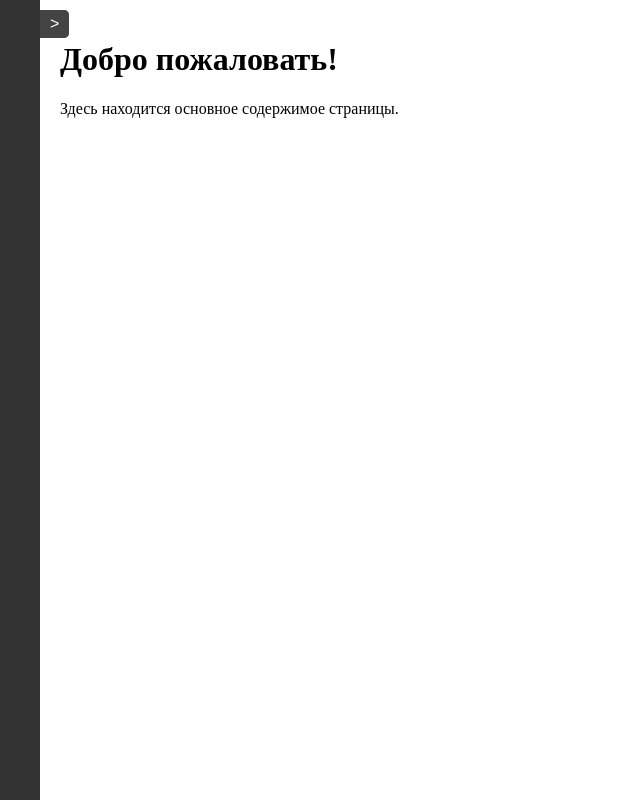
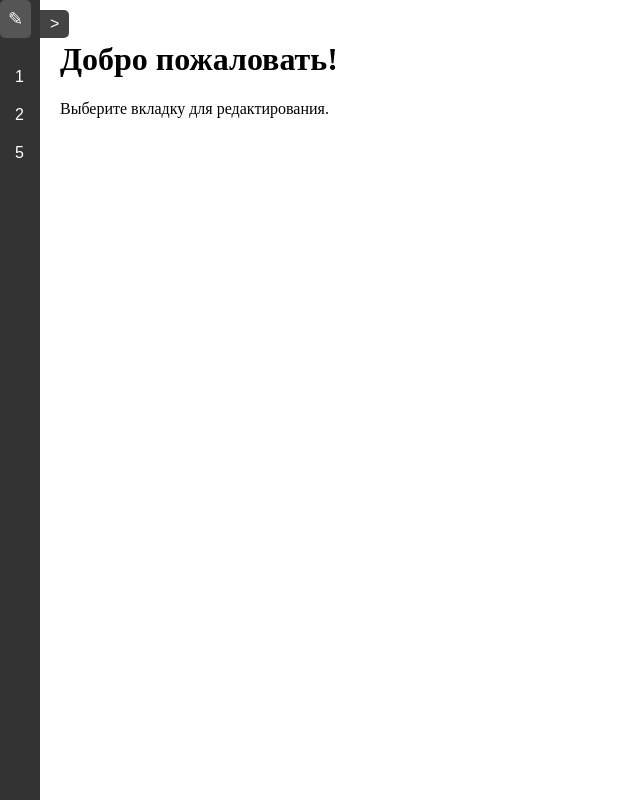
Before and after one commit to Apozoic/content-management, a React (Create React App) app: page / in a window 1280 px wide. Shown: the whole page, without its empty margins (0-640 px from the left). Built offline with nearby package versions, Linux system fonts and the light colour scheme; data requests are answered from the project's data file; the HTML template or start-up script is replaced by a standard one.

Commit message:
Текстовый редактор для вкладок

```diff
--- a/db.json
+++ b/db.json
@@ -11,6 +11,12 @@
       "label": "1",
       "order": 0,
       "editable": false
+    },
+    {
+      "id": "05f3",
+      "label": "5",
+      "order": 2,
+      "editable": true
     }
   ]
 }
--- a/src/App.js
+++ b/src/App.js
@@ -4,30 +4,37 @@ import './App.css';
 
 function App() {
   const [isSidebarOpen, setIsSidebarOpen] = useState(false);
-  const [editMode, setEditMode] = useState(false);
+  const [activeTab, setActiveTab] = useState(null);
+  const [editorContent, setEditorContent] = useState(""); // содержимое текстового редактора
 
   const toggleSidebar = () => {
-    setIsSidebarOpen((prevState) => !prevState);
-  };
-
-  const toggleEditMode = () => {
-    setEditMode((prevState) => !prevState);
+    setIsSidebarOpen(prev => !prev);
   };
 
   return (
     <div className={`App ${isSidebarOpen ? 'sidebar-open' : ''}`}>
-      {/* Sidebar component */}
-      <Sidebar isOpen={isSidebarOpen} editMode={editMode} toggleEditMode={toggleEditMode} />
-
-      {/* Toggle button located outside the sidebar */}
-      <button className="toggle-button" onClick={toggleSidebar}>
-        {isSidebarOpen ? '<' : '>'}
-      </button>
-
-      {/* Main content */}
+      <Sidebar
+        isOpen={isSidebarOpen}
+        toggleSidebar={toggleSidebar}
+        activeTab={activeTab}
+        setActiveTab={setActiveTab}
+      />
       <div className="content">
-        <h1>Добро пожаловать!</h1>
-        <p>Здесь находится основное содержимое страницы.</p>
+        {activeTab ? (
+          <div>
+            <h2>Текстовый редактор для вкладки {activeTab}</h2>
+            <textarea
+              value={editorContent}
+              onChange={(e)=> setEditorContent(e.target.value)}
+              style={{width:"100%", height:"400px"}}
+            />
+          </div>
+        ) : (
+          <div>
+            <h1>Добро пожаловать!</h1>
+            <p>Выберите вкладку для редактирования.</p>
+          </div>
+        )}
       </div>
     </div>
   );
--- a/src/components/Sidebar.css
+++ b/src/components/Sidebar.css
@@ -144,3 +144,28 @@
   padding: 8px 0;
   font-size: 16px;
 }
+
+.display-menu {
+  padding: 5px;
+}
+
+.display-item-button {
+  display: block;
+  width: 100%;
+  background: none;
+  border: none;
+  text-align: left;
+  font-size: 16px;
+  color: #fff;
+  padding: 10px;
+  cursor: pointer;
+  transition: background-color 0.3s;
+}
+
+.display-item-button:hover {
+  background-color: #444;
+}
+
+.display-item-button.active {
+  background-color: #555;
+}
--- a/src/components/Sidebar.js
+++ b/src/components/Sidebar.js
@@ -2,7 +2,7 @@ import React, { useState, useEffect } from 'react';
 import { DragDropContext, Droppable, Draggable } from '@hello-pangea/dnd';
 import './Sidebar.css';
 
-function Sidebar({ isOpen, toggleSidebar }) {
+function Sidebar({ isOpen, toggleSidebar, activeTab, setActiveTab }) {
   const [menuItems, setMenuItems] = useState([]);
   const [editMode, setEditMode] = useState(false);
 
@@ -11,7 +11,6 @@ function Sidebar({ isOpen, toggleSidebar }) {
     fetch('http://localhost:3001/menuItems')
       .then((res) => res.json())
       .then((data) => {
-        // сортируем по order (если его нет, сортируем по id)
         const sorted = data.sort((a, b) => {
           const orderA = a.order !== undefined ? a.order : a.id;
           const orderB = b.order !== undefined ? b.order : b.id;
@@ -22,12 +21,11 @@ function Sidebar({ isOpen, toggleSidebar }) {
       .catch((err) => console.error('Ошибка загрузки меню:', err));
   }, []);
 
-  // Финализировать все изменения – для каждого пункта отправляем PATCH-запрос
+  // Финализировать изменения – для каждого пункта отправляем PATCH-запрос
   const finalizeEdits = async () => {
     try {
       await Promise.all(
         menuItems.map(async (item) => {
-          // Отправляем PATCH для обновления label, order и editable
           return fetch(`http://localhost:3001/menuItems/${item.id}`, {
             method: 'PATCH',
             headers: { 'Content-Type': 'application/json' },
@@ -40,7 +38,7 @@ function Sidebar({ isOpen, toggleSidebar }) {
     }
   };
 
-  // Drag and drop: меняем порядок элементов в состоянии
+  // Обработчик drag-and-drop для изменения порядка
   const handleDragEnd = (result) => {
     if (!result.destination) return;
     const sourceIndex = result.source.index;
@@ -50,15 +48,13 @@ function Sidebar({ isOpen, toggleSidebar }) {
     const updated = [...menuItems];
     const [removed] = updated.splice(sourceIndex, 1);
     updated.splice(destinationIndex, 0, removed);
-    // Обновляем порядок (order) на основе нового индекса
+    // Обновляем порядок на основе нового индекса
     const withOrder = updated.map((item, index) => ({ ...item, order: index }));
     setMenuItems(withOrder);
   };
 
-  // Удаление пункта (только если editable true)
-  const removeItem = () => {
-    // id передаётся при вызове из кнопки удаления
-    return async (id) => {
+  // Удаление пункта (только если editable === true)
+  const removeItem = async (id) => {
     try {
       await fetch(`http://localhost:3001/menuItems/${id}`, { method: 'DELETE' });
       setMenuItems((items) => items.filter((item) => item.id !== id));
@@ -66,16 +62,14 @@ function Sidebar({ isOpen, toggleSidebar }) {
       console.error('Ошибка удаления пункта:', error);
     }
   };
-  };
 
-  // Добавление нового пункта (без отправки запроса сразу, сервер генерирует id)
+  // Добавление нового пункта – сервер генерирует id (новые пункты editable по умолчанию)
   const addItem = async () => {
     const newItem = {
       label: '',
       order: menuItems.length,
       editable: true,
     };
-
     try {
       const response = await fetch('http://localhost:3001/menuItems', {
         method: 'POST',
@@ -83,7 +77,6 @@ function Sidebar({ isOpen, toggleSidebar }) {
         body: JSON.stringify(newItem)
       });
       const addedItem = await response.json();
-      // Обновляем локальное состояние, используя объект, возвращённый сервером (с id)
       setMenuItems((items) => [...items, addedItem]);
     } catch (error) {
       console.error('Ошибка добавления пункта:', error);
@@ -100,11 +93,10 @@ function Sidebar({ isOpen, toggleSidebar }) {
     );
   };
 
-  // Переключение режима редактирования
-  // При выходе (нажатии "Готово") вызываем finalizeEdits
+  // Переключение режима редактирования.
+  // При выходе (нажатии "Готово") финализируем изменения.
   const toggleEditMode = async () => {
     if (editMode) {
-      // принудительно размываем, чтобы завершить ввод
       if (document.activeElement && document.activeElement.tagName === 'INPUT') {
         document.activeElement.blur();
       }
@@ -115,18 +107,19 @@ function Sidebar({ isOpen, toggleSidebar }) {
 
   return (
     <div className={`sidebar ${isOpen ? 'open' : 'closed'}`}>
+      {/* Кнопка переключения внутри сайдбара (можно оставить, если требуется) */}
       <button onClick={toggleSidebar} className="toggle-button">
         {isOpen ? '<' : '>'}
       </button>
-      {isOpen && (
-        <>
       <div className="sidebar-header">
         <button onClick={toggleEditMode} className="edit-button">
           {editMode ? 'Готово' : '✎'}
         </button>
       </div>
+
       <div className="menu">
         {editMode ? (
+          // Режим редактирования: используем drag-and-drop + input
           <DragDropContext onDragEnd={handleDragEnd}>
             <Droppable droppableId="menu">
               {(provided) => (
@@ -170,7 +163,7 @@ function Sidebar({ isOpen, toggleSidebar }) {
                           )}
                           {item.editable && (
                             <button
-                                  onClick={() => removeItem()(item.id)}
+                              onClick={() => removeItem(item.id)}
                               className="remove-button"
                             >
                               &minus;
@@ -191,17 +184,20 @@ function Sidebar({ isOpen, toggleSidebar }) {
             </Droppable>
           </DragDropContext>
         ) : (
+          // Режим просмотра: показываем пункты как кнопки на всю ширину
           <div className="display-menu">
             {menuItems.map((item) => (
-                  <div key={item.id} className="display-item">
-                    {item.label}
-                  </div>
+              <button
+                key={item.id}
+                className={`display-item-button ${activeTab === item.id ? 'active' : ''}`}
+                onClick={() => setActiveTab(item.id)}
+              >
+                {item.label || "Новая вкладка"}
+              </button>
             ))}
           </div>
         )}
       </div>
-        </>
-      )}
     </div>
   );
 }
```
Lines whose indentation alone changed are shown as unchanged.
